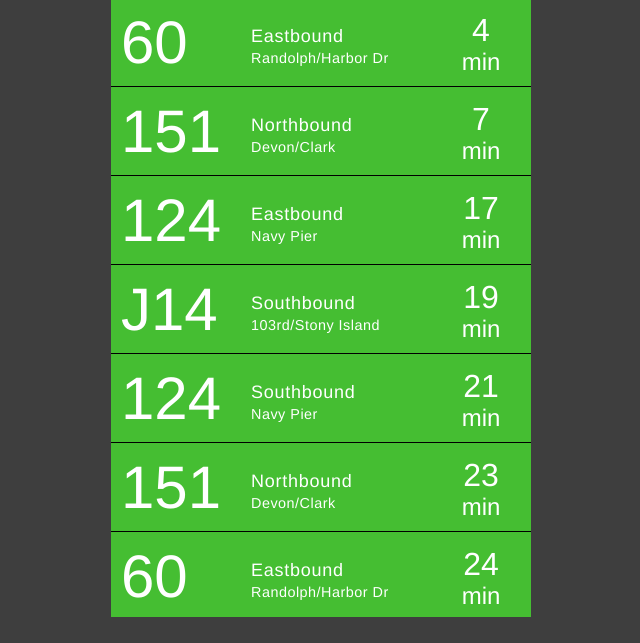
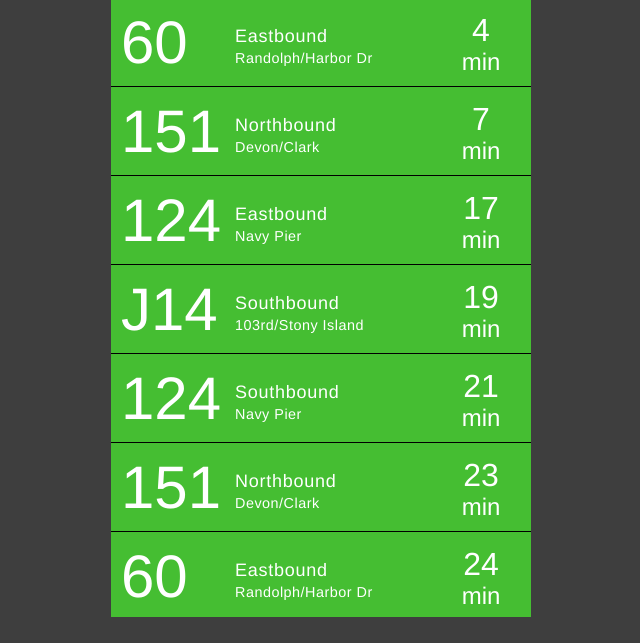
Before and after one commit to reimaginelife/frontend_challenge, a plain HTML site: page index.html in a window 1280 px wide. Shown: the part 53-696 px from the top of the page, without its empty margins (319-959 px from the left). Drawn offline with Linux system fonts and the light colour scheme.

Commit message:
Push files into branch

```diff
--- a/css/style.css
+++ b/css/style.css
@@ -72,7 +72,7 @@ h1{
   line-height: 40px;
   display: block;
   float:left;
-  width: 30%;
+  width: 26%;
 }
 
 
```
Also changed, not shown: index.html (+0 -4 lines).
